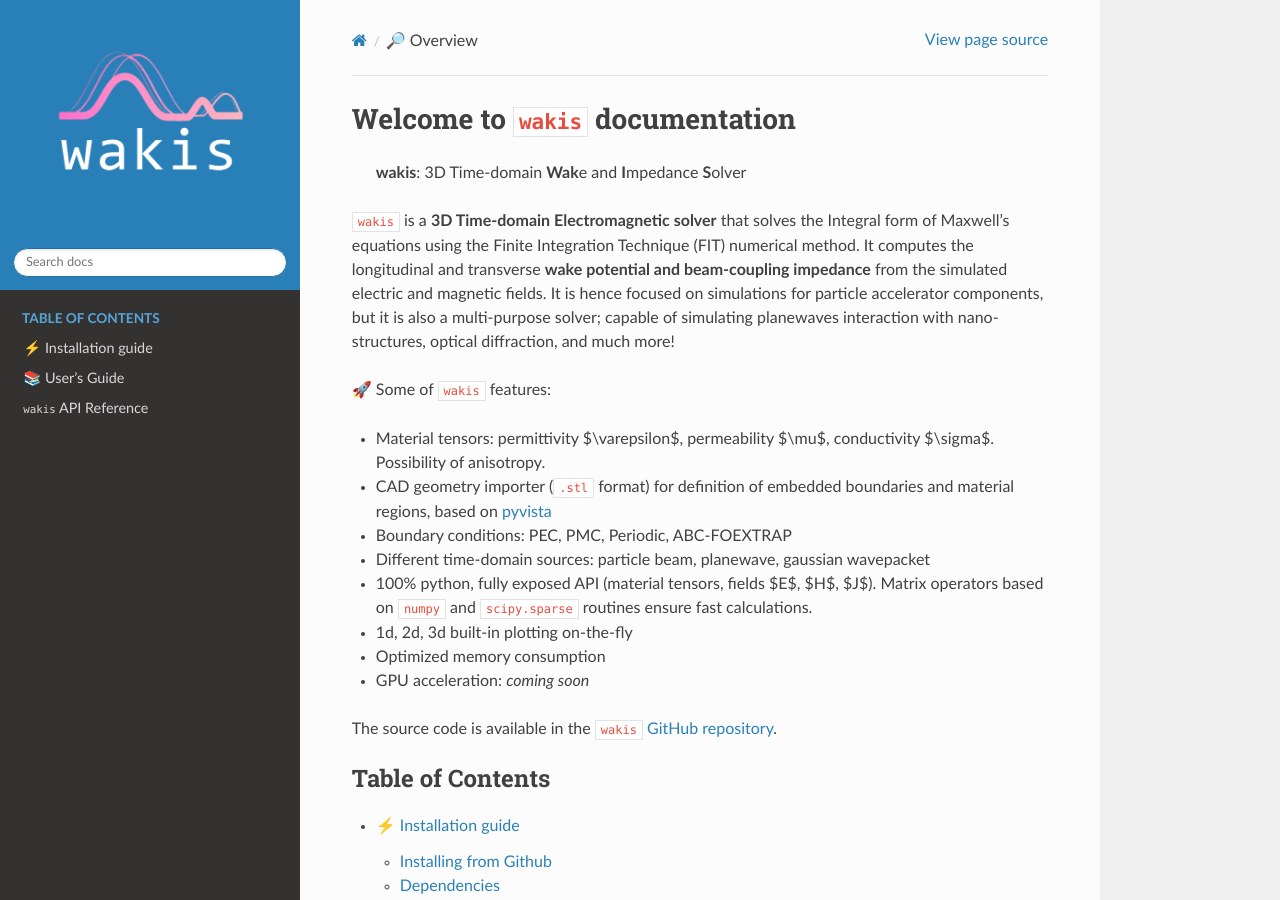
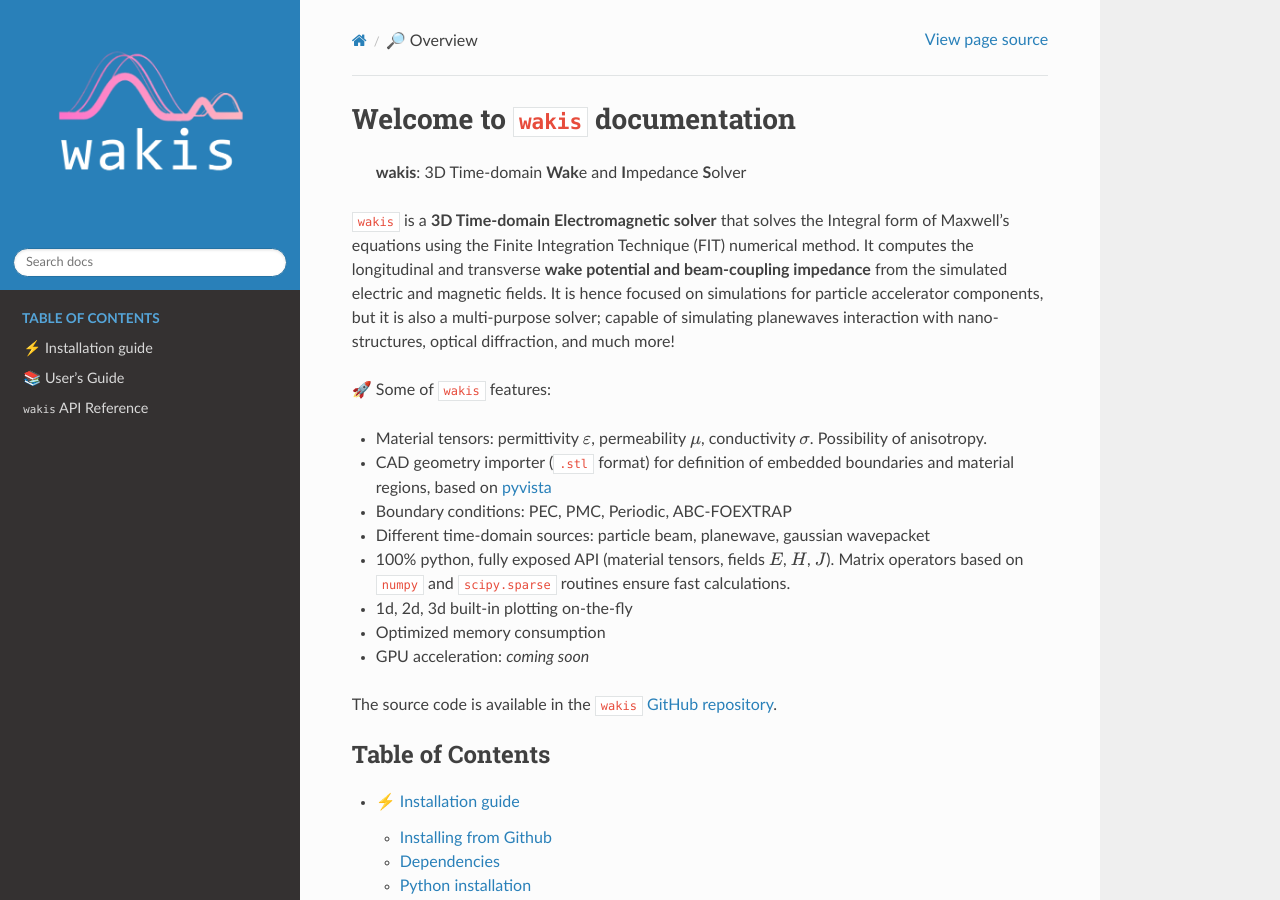
Before and after one commit to ImpedanCEI/wakis, a Sphinx documentation site: the page built from docs/index.md, in a window 1280 px wide and 900 px high. Built offline with Sphinx 7.4.7 and the Read the Docs theme 2.0.0, drawn with Linux system fonts in a browser that asks for light colours; pages that are not in the unit, such as notebooks, are missing from menus.

Commit message:
fix dollarmath

```diff
--- a/docs/conf.py
+++ b/docs/conf.py
@@ -52,7 +52,7 @@ autodoc_preserve_defaults = True #preserves default args as in source code
 # Add any paths that contain templates here, relative to this directory.
 templates_path = ['_templates']
 #myst_enable_extensions = ["dollarmath","html_admonition", "colon_fence"]
-myst_enable_extensions = ["deflist"]
+myst_enable_extensions = ["deflist", "dollarmath"]
 
 # The suffix of source filenames.
 
```
